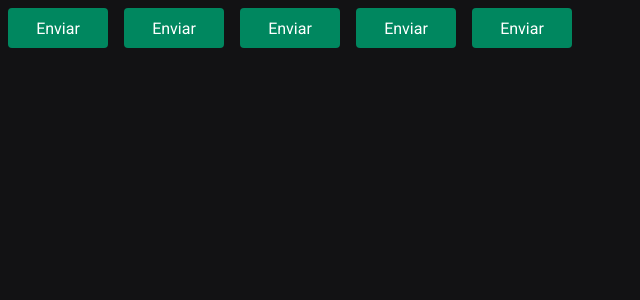
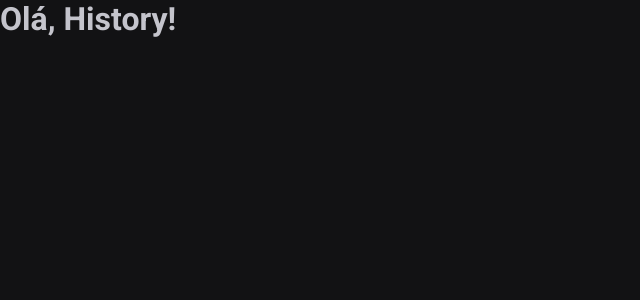
Before and after one commit to biancacangussu/ignite-timer, a React (Vite) app: page /history in a window 1280 px wide. Shown: the top 300 px of the page, without its empty margins (0-640 px from the left). Built offline with nearby package versions, Linux system fonts and the light colour scheme.

Commit message:
✨ feat: install and configure React Router

```diff
--- a/package.json
+++ b/package.json
@@ -12,6 +12,7 @@
   "dependencies": {
     "react": "^18.3.1",
     "react-dom": "^18.3.1",
+    "react-router-dom": "^7.0.1",
     "styled-components": "^6.1.13"
   },
   "devDependencies": {
--- a/src/App.tsx
+++ b/src/App.tsx
@@ -1,5 +1,6 @@
 import { ThemeProvider } from 'styled-components';
-import { Button } from './components/Button';
+import { BrowserRouter } from 'react-router-dom';
+import { Router } from './Router';
 
 import { defaultTheme } from './styles/themes/default';
 import { GlobalStyle } from './styles/global';
@@ -7,12 +8,9 @@
 export function App() {
   return (
     <ThemeProvider theme={defaultTheme}>
-      <Button variant="primary" />
-      <Button variant="secondary" />
-      <Button variant="sucess" />
-      <Button variant="danger" />
-      <Button />
-
+      <BrowserRouter>
+        <Router />
+      </BrowserRouter>
       <GlobalStyle />
     </ThemeProvider>
   );
--- /dev/null
+++ b/src/Router.tsx
@@ -0,0 +1,13 @@
+import { Routes, Route } from 'react-router-dom'
+
+import { Home } from './pages/Home';
+import { History } from './pages/History';
+
+export function Router() {
+  return (
+    <Routes>
+      <Route path='/' element={<Home />} />
+      <Route path='/history' element={<History />} />
+    </Routes>
+  );
+}
--- a/src/components/Button.styles.ts
+++ /dev/null
@@ -1,31 +0,0 @@
-import styled, { css } from 'styled-components';
-
-export type ButtonVariant = 'primary' | 'secondary' | 'danger' | 'sucess';
-
-interface ButtonContainerProps {
-  variant: ButtonVariant;
-}
-
-const buttonVariants = {
-  primary: 'purple',
-  secondary: 'orange',
-  danger: 'red',
-  sucess: 'green'
-};
-
-export const ButtonContainer = styled.button<ButtonContainerProps>`
-  width: 100px;
-  height: 40px;
-  border-radius: 4px;
-  border: 0;
-  margin: 8px;
-
-  background-color: ${props => props.theme['green-500']};
-  color: ${props => props.theme.white}
-
-  /* ${props => {
-    return css`
-      background-color: ${buttonVariants[props.variant]}
-    `
-  }} */
-`
--- a/src/components/Button.tsx
+++ /dev/null
@@ -1,9 +0,0 @@
-import { ButtonContainer, ButtonVariant } from './Button.styles';
-
-interface ButtonProps {
-  variant?: ButtonVariant;
-}
-
-export function Button({ variant = 'primary' }: ButtonProps) {
-  return <ButtonContainer variant={variant}>Enviar</ButtonContainer>
-}
--- /dev/null
+++ b/src/pages/History.tsx
@@ -0,0 +1,5 @@
+export function History() {
+  return (
+    <h1>Olá, History!</h1>
+  );
+}
--- /dev/null
+++ b/src/pages/Home.tsx
@@ -0,0 +1,5 @@
+export function Home() {
+  return (
+    <h1>Olá, Home!</h1>
+  );
+}
```
Also changed, not shown: 1 other file (tests, documents, lock files or other folders).
